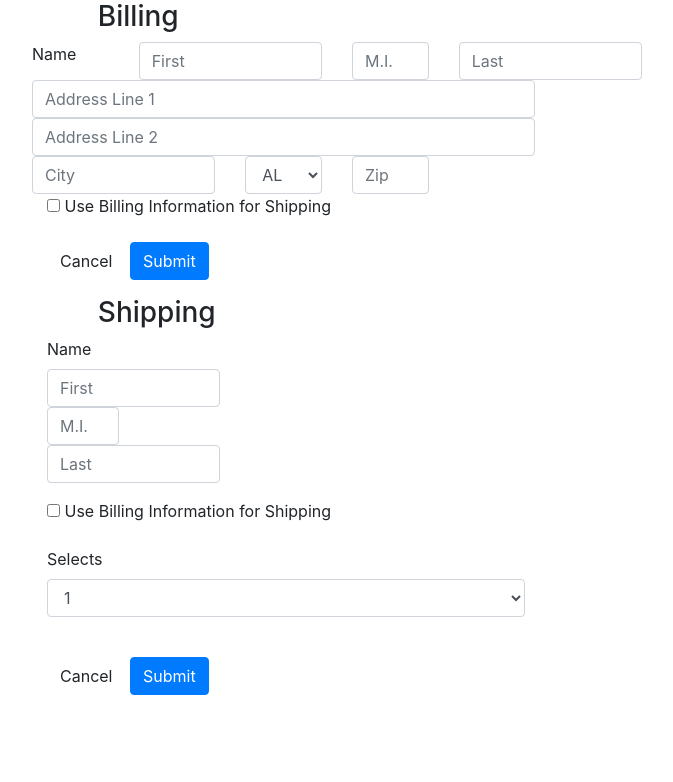
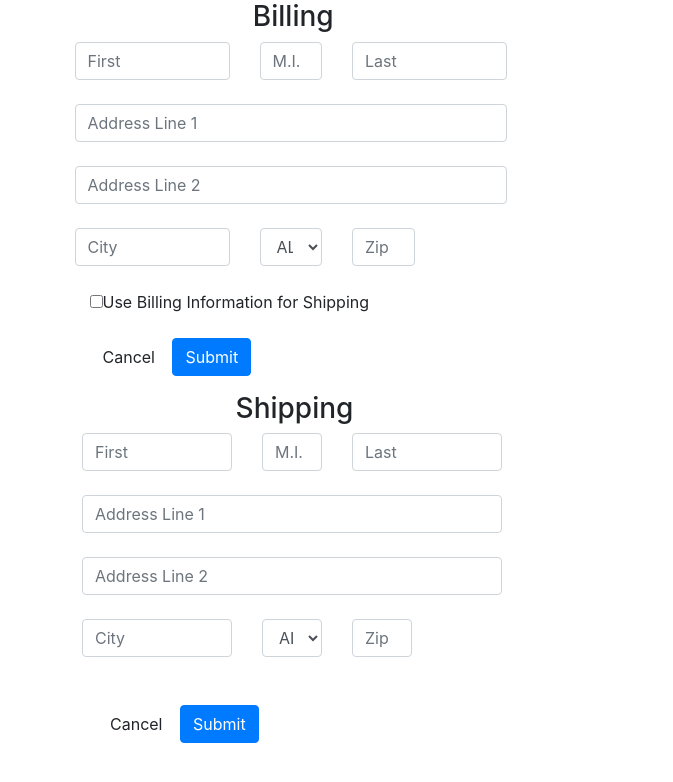
Before and after one commit to michaeldiguiseppi/collectionOfRadPpl, a website: page src/checkout.html in a window 1280 px wide. Shown: the whole page, without its empty margins (303-976 px from the left). Drawn offline with nearby package versions, Linux system fonts and the light colour scheme.

Commit message:
Added more form slots

```diff
--- a/src/checkout.html
+++ b/src/checkout.html
@@ -15,17 +15,15 @@
   <link rel="stylesheet" type="text/css" href="css/main.css">
 </head>
 <body>
+<div class="container">
   <div class="container col-lg-6">
     <form class="form-horizontal">
       <fieldset>
-        <div class="col-lg-10 col-lg-offset-1 container">
-          <h3 class="text-left">Billing</h3>
+        <div class="col-lg-10">
+          <h3 class="text-center">Billing</h3>
         </div>
         <div class="form-group">
           <div class="row">
-            <div class="col-lg-2">
-                <label for="firstName" class="control-label">Name</label>
-            </div>
             <div class="col-lg-4">
               <input type="text" class="form-control" id="firstName" placeholder="First">
             </div>
@@ -36,22 +34,25 @@
               <input type="text" class="form-control" id="lastName" placeholder="Last">
             </div>
           </div>
+          <br>
           <div class="row">
-            <div class="col-lg-offset-2 col-lg-10">
+            <div class="col-lg-10">
               <input type="text" class="form-control" id="addressOne" placeholder="Address Line 1">
             </div>
           </div>
+          <br>
           <div class="row">
             <div class="col-lg-10">
-              <input type="text" class="col-lg-offset-2 form-control" id="addressTwo" placeholder="Address Line 2">
+              <input type="text" class="form-control" id="addressTwo" placeholder="Address Line 2">
             </div>
           </div>
+          <br>
           <div class="row">
             <div class="col-lg-4">
-            <input type="text" class="col-lg-offset-2 form-control" id="addressCity" placeholder="City">
+              <input type="text" class="form-control" id="addressCity" placeholder="City">
             </div>
             <div class="col-lg-2">
-            <select name="state" class="col-lg-offset-2 form-control" placeholder="State">
+              <select name="state" class="form-control" placeholder="State">
                 <option value="AL">AL</option>
                 <option value="AK">AK</option>
                 <option value="AZ">AZ</option>
@@ -105,15 +106,16 @@
                 <option value="WY">WY</option>
               </select>
             </div>
-          <div class="col-lg-2 col-lg-offset-2">
+          <div class="col-lg-2">
             <input type="text" class="form-control" id="addressZip" placeholder="Zip">
           </div>
         </div>
+        <br>
         <div class="form-group">
-          <div class="col-lg-10 col-lg-offset-3">
+          <div class="col-lg-10">
             <div class="checkbox">
-              <label class="col-lg-offset-3">
-                <input type="checkbox"> Use Billing Information for Shipping
+              <label>
+                <input type="checkbox">Use Billing Information for Shipping
               </label>
             </div>
           </div>
@@ -121,7 +123,7 @@
 
 
         <div class="form-group">
-          <div class="col-lg-10 col-lg-offset-2">
+          <div class="col-lg-10">
             <button type="reset" class="btn btn-default">Cancel</button>
             <button type="submit" class="btn btn-primary">Submit</button>
           </div>
@@ -129,49 +131,107 @@
       </fieldset>
     </form>
   </div>
+  <div class="container">
   <div class="container col-lg-6">
     <form class="form-horizontal">
       <fieldset>
-        <div class="col-lg-10 col-lg-offset-1 container">
-          <h3 class="text-left">Shipping</h3>
+        <div class="col-lg-10">
+          <h3 class="text-center">Shipping</h3>
         </div>
         <div class="form-group">
-          <label for="firstName" class="col-lg-2 control-label">Name</label>
+          <div class="row">
             <div class="col-lg-4">
               <input type="text" class="form-control" id="firstName" placeholder="First">
             </div>
             <div class="col-lg-2">
-            <input type="text" class="form-control" id="firstName" placeholder="M.I.">
+              <input type="text" class="form-control" id="middleName" placeholder="M.I.">
             </div>
             <div class="col-lg-4">
-            <input type="text" class="form-control" id="firstName" placeholder="Last">
+              <input type="text" class="form-control" id="lastName" placeholder="Last">
             </div>
           </div>
+          <br>
+          <div class="row">
+            <div class="col-lg-10">
+              <input type="text" class="form-control" id="addressOne" placeholder="Address Line 1">
+            </div>
+          </div>
+          <br>
+          <div class="row">
+            <div class="col-lg-10">
+              <input type="text" class="form-control" id="addressTwo" placeholder="Address Line 2">
+            </div>
+          </div>
+          <br>
+          <div class="row">
+            <div class="col-lg-4">
+              <input type="text" class="form-control" id="addressCity" placeholder="City">
+            </div>
+            <div class="col-lg-2">
+              <select name="state" class="form-control" placeholder="State">
+                <option value="AL">AL</option>
+                <option value="AK">AK</option>
+                <option value="AZ">AZ</option>
+                <option value="AR">AR</option>
+                <option value="CA">CA</option>
+                <option value="CO">CO</option>
+                <option value="CT">CT</option>
+                <option value="DE">DE</option>
+                <option value="DC">DC</option>
+                <option value="FL">FL</option>
+                <option value="GA">GA</option>
+                <option value="HI">HI</option>
+                <option value="ID">ID</option>
+                <option value="IL">IL</option>
+                <option value="IN">IN</option>
+                <option value="IA">IA</option>
+                <option value="KS">KS</option>
+                <option value="KY">KY</option>
+                <option value="LA">LA</option>
+                <option value="ME">ME</option>
+                <option value="MD">MD</option>
+                <option value="MA">MA</option>
+                <option value="MI">MI</option>
+                <option value="MN">MN</option>
+                <option value="MS">MS</option>
+                <option value="MO">MO</option>
+                <option value="MT">MT</option>
+                <option value="NE">NE</option>
+                <option value="NV">NV</option>
+                <option value="NH">NH</option>
+                <option value="NJ">NJ</option>
+                <option value="NM">NM</option>
+                <option value="NY">NY</option>
+                <option value="NC">NC</option>
+                <option value="ND">ND</option>
+                <option value="OH">OH</option>
+                <option value="OK">OK</option>
+                <option value="OR">OR</option>
+                <option value="PA">PA</option>
+                <option value="RI">RI</option>
+                <option value="SC">SC</option>
+                <option value="SD">SD</option>
+                <option value="TN">TN</option>
+                <option value="TX">TX</option>
+                <option value="UT">UT</option>
+                <option value="VT">VT</option>
+                <option value="VA">VA</option>
+                <option value="WA">WA</option>
+                <option value="WV">WV</option>
+                <option value="WI">WI</option>
+                <option value="WY">WY</option>
+              </select>
+            </div>
+          <div class="col-lg-2">
+            <input type="text" class="form-control" id="addressZip" placeholder="Zip">
+          </div>
+        </div>
+        <br>
+        <br>
+
+
         <div class="form-group">
           <div class="col-lg-10">
-            <div class="checkbox">
-              <label class="col-lg-offset-3">
-                <input type="checkbox"> Use Billing Information for Shipping
-              </label>
-            </div>
-          </div>
-        </div>
-
-        <div class="form-group">
-          <label for="select" class="col-lg-2 control-label">Selects</label>
-          <div class="col-lg-10">
-            <select class="form-control" id="select">
-              <option>1</option>
-              <option>2</option>
-              <option>3</option>
-              <option>4</option>
-              <option>5</option>
-            </select>
-            <br>
-          </div>
-        </div>
-        <div class="form-group">
-          <div class="col-lg-10 col-lg-offset-2">
             <button type="reset" class="btn btn-default">Cancel</button>
             <button type="submit" class="btn btn-primary">Submit</button>
           </div>
@@ -180,7 +240,6 @@
     </form>
   </div>
 
-
   <script src="https://code.jquery.com/jquery-2.1.4.min.js"></script>
   <script src="https://maxcdn.bootstrapcdn.com/bootstrap/3.3.5/js/bootstrap.min.js"></script>
   <script type="text/javascript" src="js/main.js"></script>
```
Lines whose indentation alone changed are shown as unchanged.
